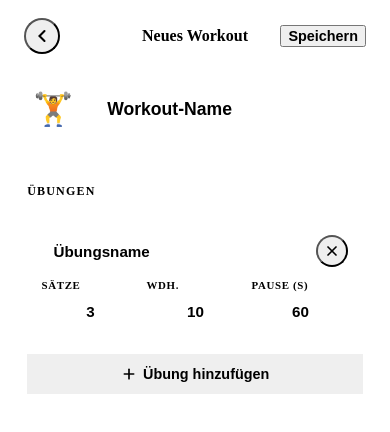
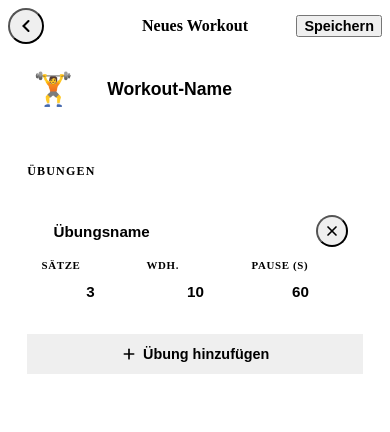
Before and after one commit to tt100-code/Workout---App, a React (Vite) app: page /workout/new in a window 390 px wide. Shown: the top 432 px of the page. Built offline with nearby package versions, Linux system fonts and the light colour scheme; the HTML template or start-up script is replaced by a standard one.

Commit message:
fix: safe area inset for iPhone notch/status bar

```diff
--- a/src/components/layout/TopBar.module.css
+++ b/src/components/layout/TopBar.module.css
@@ -1,8 +1,8 @@
 .bar {
   position: sticky; top: 0; z-index: 40;
   display: flex; align-items: center;
-  height: 56px;
-  padding: 0 1rem;
+  height: calc(56px + var(--safe-top));
+  padding: var(--safe-top) 1rem 0;
   background: var(--bg);
   border-bottom: 1px solid var(--border);
 }
--- a/src/screens/HomeScreen.module.css
+++ b/src/screens/HomeScreen.module.css
@@ -1,7 +1,7 @@
 .page { display: flex; flex-direction: column; height: 100%; }
 
 .header {
-  padding: 1.5rem 1.2rem 0.5rem;
+  padding: calc(1.5rem + var(--safe-top)) 1.2rem 0.5rem;
 }
 
 .title {
--- a/src/screens/TrackerScreen.module.css
+++ b/src/screens/TrackerScreen.module.css
@@ -1,7 +1,7 @@
 .page { display: flex; flex-direction: column; height: 100%; }
 
 .header {
-  padding: 1.5rem 1.2rem 0.5rem;
+  padding: calc(1.5rem + var(--safe-top)) 1.2rem 0.5rem;
 }
 
 .title {
--- a/src/styles/global.css
+++ b/src/styles/global.css
@@ -17,6 +17,7 @@
   --radius:     14px;
   --radius-sm:  8px;
   --nav-height: 64px;
+  --safe-top:    env(safe-area-inset-top, 0px);
   --safe-bottom: env(safe-area-inset-bottom, 0px);
 }
 
```
